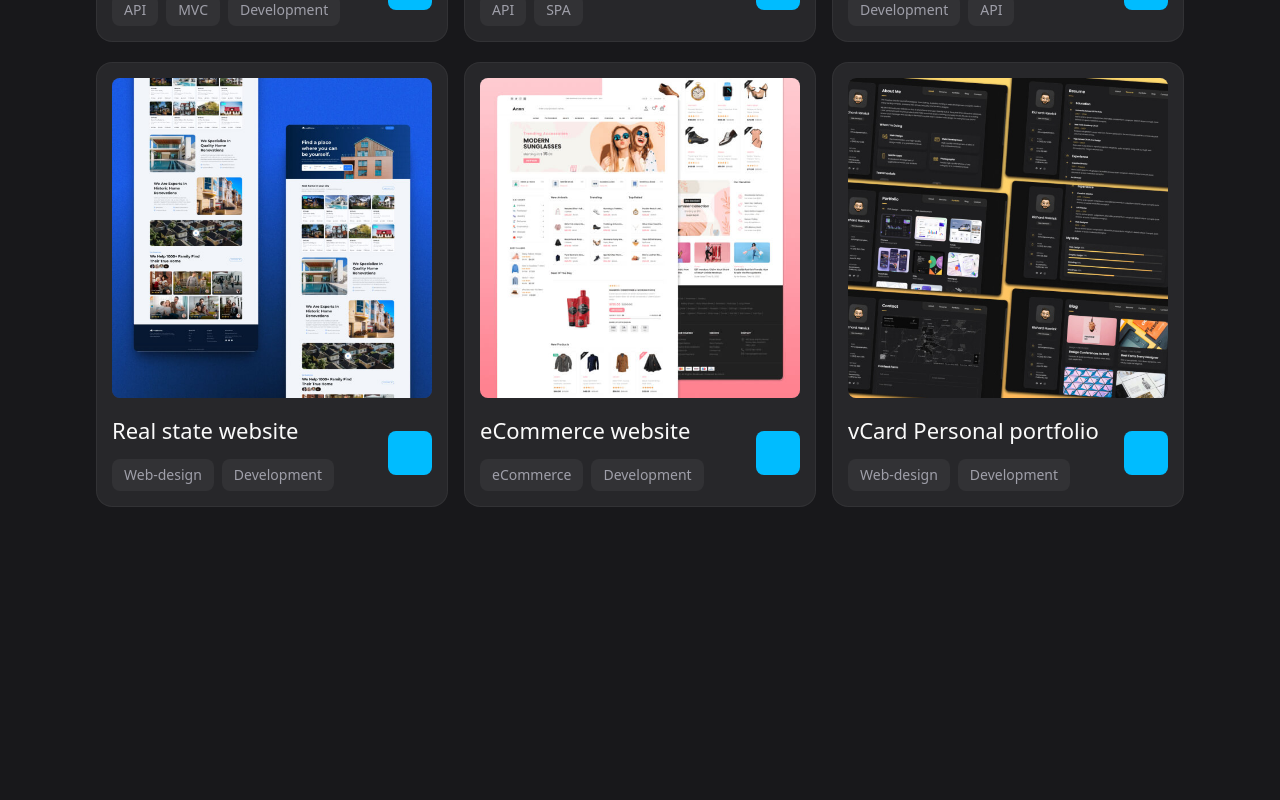
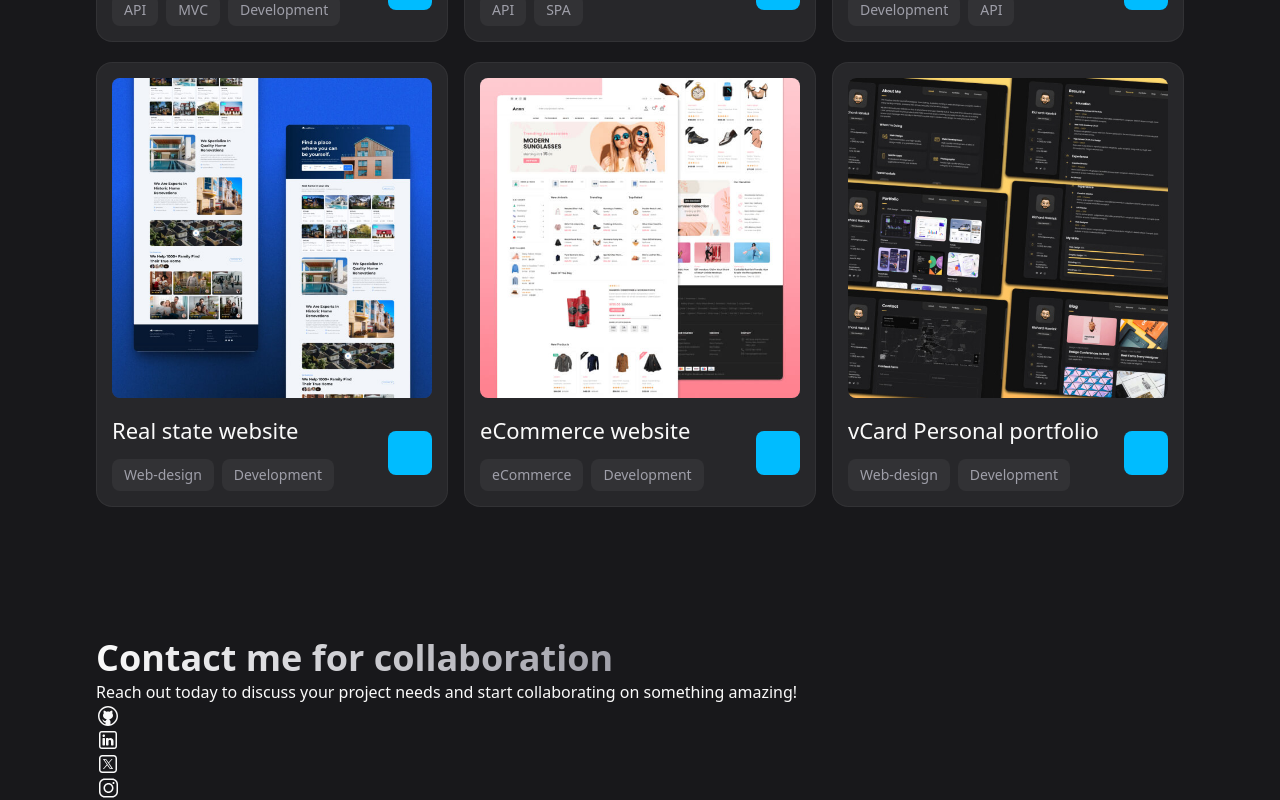
Before and after one commit to saveen99/My-Portfolio-React-Tailwind-V4, a React (Vite) app: page / in a window 1280 px wide. Shown: the part 1969-2769 px from the top of the page. Before the commit the page ends 2476 px from the top, so only its background shows below. Built offline with nearby package versions, Linux system fonts and the light colour scheme.

Commit message:
update contact section
Co-Authored-By: Saveen Maduranga II <165816828+saveen993@users.noreply.github.com>

```diff
--- a/src/App.jsx
+++ b/src/App.jsx
@@ -3,6 +3,7 @@
 */
 
 import About from "./components/About";
+import Contact from "./components/Contact";
 import Header from "./components/Header";
 import Hero from "./components/Hero";
 import Skill from "./components/Skill";
@@ -18,6 +19,7 @@ const App = () => {
         <About />
         <Skill />
         <Work />
+        <Contact />
       </main>
     </>
   )
--- a/src/components/Contact.jsx
+++ b/src/components/Contact.jsx
@@ -2,9 +2,68 @@
 * @copyright 2025 Saveen Maduranga
 */
 
+const socialLinks = [
+  {
+    href: 'https://www.github.com/codewithsadee-org',
+    icon: <svg width="24" height="24" viewBox="0 0 24 24" fill="none" xmlns="http://www.w3.org/2000/svg">
+      <path d="M12 2C6.48603 2 2 6.48604 2 12C2 17.514 6.48603 22 12 22C17.514 22 22 17.514 22 12C22 6.48604 17.514 2 12 2ZM12 3.5C16.7033 3.5 20.5 7.2967 20.5 12C20.5 15.8327 17.9785 19.0613 14.5 20.126V17.5684C14.5 16.6133 13.9497 15.7943 13.1543 15.3867C13.9276 15.2388 14.6457 14.9454 15.249 14.5309C15.8522 14.1165 16.3232 13.5929 16.6228 13.0037C16.9224 12.4145 17.0421 11.7765 16.9718 11.1429C16.9015 10.5093 16.6434 9.89818 16.2188 9.36035C16.4405 8.67771 16.6883 7.48034 16.0996 6.53809C14.9647 6.53809 14.2323 7.31604 13.8828 7.7998C13.2853 7.60352 12.6459 7.5017 12 7.5C11.3537 7.50057 10.7136 7.60139 10.1152 7.79688C9.76487 7.31289 9.03311 6.53809 7.90039 6.53809C7.22486 7.61941 7.64246 8.78228 7.86621 9.25684C7.41288 9.79235 7.12862 10.4078 7.03781 11.0505C6.94699 11.6931 7.05233 12.3438 7.34478 12.9468C7.63723 13.5498 8.10809 14.087 8.71698 14.5124C9.32587 14.9379 10.0546 15.2389 10.8408 15.3896C10.1877 15.7262 9.69864 16.337 9.54883 17.0781H8.8916C8.2431 17.0781 7.99112 16.8146 7.64062 16.3701C7.29463 15.9256 6.92259 15.6269 6.47559 15.5029C6.23459 15.4774 6.07223 15.6607 6.28223 15.8232C6.99173 16.3062 7.0407 17.0968 7.3252 17.6143C7.5842 18.0803 8.11484 18.5 8.71484 18.5H9.5V20.126C6.02153 19.0613 3.5 15.8327 3.5 12C3.5 7.2967 7.29669 3.5 12 3.5Z" fill="currentColor" />
+    </svg>,
+    alt: 'GitHub'
+  },
+  {
+    href: 'https://www.linkedin.com/in/codewithsadee',
+    icon: <svg width="24" height="24" viewBox="0 0 24 24" fill="none" xmlns="http://www.w3.org/2000/svg">
+      <path d="M5.75 3C4.24011 3 3 4.24011 3 5.75V18.25C3 19.7599 4.24011 21 5.75 21H18.25C19.7599 21 21 19.7599 21 18.25V5.75C21 4.24011 19.7599 3 18.25 3H5.75ZM5.75 4.5H18.25C18.9491 4.5 19.5 5.05089 19.5 5.75V18.25C19.5 18.9491 18.9491 19.5 18.25 19.5H5.75C5.05089 19.5 4.5 18.9491 4.5 18.25V5.75C4.5 5.05089 5.05089 4.5 5.75 4.5ZM7.75 6.5C7.41848 6.5 7.10054 6.6317 6.86612 6.86612C6.6317 7.10054 6.5 7.41848 6.5 7.75C6.5 8.08152 6.6317 8.39946 6.86612 8.63388C7.10054 8.8683 7.41848 9 7.75 9C8.08152 9 8.39946 8.8683 8.63388 8.63388C8.8683 8.39946 9 8.08152 9 7.75C9 7.41848 8.8683 7.10054 8.63388 6.86612C8.39946 6.6317 8.08152 6.5 7.75 6.5ZM7 10C6.7235 10 6.5 10.2235 6.5 10.5V17C6.5 17.2765 6.7235 17.5 7 17.5H8.5C8.7765 17.5 9 17.2765 9 17V10.5C9 10.2235 8.7765 10 8.5 10H7ZM10.5 10C10.2235 10 10 10.2235 10 10.5V17C10 17.2765 10.2235 17.5 10.5 17.5H12C12.2765 17.5 12.5 17.2765 12.5 17V13.25C12.5 12.5605 13.0605 12 13.75 12C14.4395 12 15 12.5605 15 13.25V17C15 17.2765 15.2235 17.5 15.5 17.5H17C17.2765 17.5 17.5 17.2765 17.5 17V13C17.5 11.3455 16.1545 10 14.5 10C13.731 10 13.0315 10.293 12.5 10.7705V10.5C12.5 10.2235 12.2765 10 12 10H10.5Z" fill="currentColor" />
+    </svg>,
+    alt: 'LinkedIn'
+  },
+  {
+    href: 'https://x.com/codewithsadee_',
+    icon: <svg width="24" height="24" viewBox="0 0 24 24" fill="none" xmlns="http://www.w3.org/2000/svg">
+      <path d="M6.25 3C4.46403 3 3 4.46403 3 6.25V17.75C3 19.536 4.46403 21 6.25 21H17.75C19.536 21 21 19.536 21 17.75V6.25C21 4.46403 19.536 3 17.75 3H6.25ZM6.25 4.5H17.75C18.725 4.5 19.5 5.27497 19.5 6.25V17.75C19.5 18.725 18.725 19.5 17.75 19.5H6.25C5.27497 19.5 4.5 18.725 4.5 17.75V6.25C4.5 5.27497 5.27497 4.5 6.25 4.5ZM6.91406 7L10.7822 12.5283L6.91113 17H7.93262L11.2344 13.1758L13.9102 17H17.1289L13.0127 11.1172L16.5684 7H15.5684L12.5615 10.4717L10.1328 7H6.91406ZM8.46777 7.84766H9.74902L15.5752 16.1523H14.2939L8.46777 7.84766Z" fill="currentColor" />
+    </svg>,
+    alt: 'Twitter X'
+  },
+  {
+    href: 'https://www.instagram.com/codewithsadee',
+    icon: <svg width="25" height="24" viewBox="0 0 25 24" fill="none" xmlns="http://www.w3.org/2000/svg">
+      <path d="M8.75 2.5C5.58319 2.5 3 5.08319 3 8.25V15.75C3 18.9164 5.5831 21.5 8.75 21.5H16.25C19.4165 21.5 22 18.9165 22 15.75V8.25C22 5.0831 19.4164 2.5 16.25 2.5H8.75ZM8.75 4H16.25C18.6056 4 20.5 5.8939 20.5 8.25V15.75C20.5 18.1055 18.6055 20 16.25 20H8.75C6.3939 20 4.5 18.1056 4.5 15.75V8.25C4.5 5.89381 6.39381 4 8.75 4ZM17.5 6C16.9475 6 16.5 6.4475 16.5 7C16.5 7.5525 16.9475 8 17.5 8C18.0525 8 18.5 7.5525 18.5 7C18.5 6.4475 18.0525 6 17.5 6ZM12.5 7C9.74759 7 7.5 9.24759 7.5 12C7.5 14.7524 9.74759 17 12.5 17C15.2524 17 17.5 14.7524 17.5 12C17.5 9.24759 15.2524 7 12.5 7ZM12.5 8.5C14.4416 8.5 16 10.0584 16 12C16 13.9416 14.4416 15.5 12.5 15.5C10.5584 15.5 9 13.9416 9 12C9 10.0584 10.5584 8.5 12.5 8.5Z" fill="currentColor" />
+    </svg>,
+    alt: 'Instagram'
+  },
+];
+
 const Contact = () => {
   return (
-    <div>Contact</div>
+    <section
+      id="contact"
+      className="section"
+    >
+      <div className="container">
+        <div className="">
+          <h2 className="headline-2">
+            Contact me for collaboration
+          </h2>
+
+          <p className="">
+            Reach out today to discuss your project needs and start collaborating on something amazing!
+          </p>
+
+          <div className="">
+            {socialLinks.map(({ href, icon }, key) => (
+              <a
+                key={key}
+                href={href}
+                target='_blank'
+                className=""
+              >
+                {icon}
+              </a>
+            ))}
+          </div>
+        </div>
+      </div>
+    </section>
   )
 }
 
```
